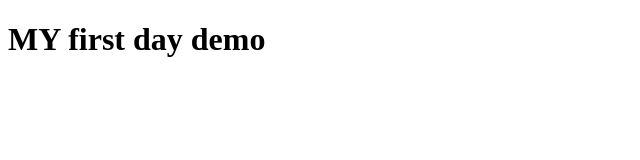
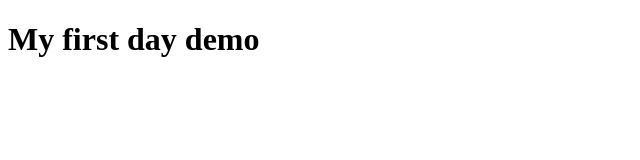
Before and after one commit to Ybyonas1/first-day-demo1, a plain HTML site: page index.html in a window 1280 px wide. Shown: the whole page, without its empty margins (0-640 px from the left). Drawn offline with Linux system fonts and the light colour scheme.

Commit message:
sec commit

```diff
--- a/index.html
+++ b/index.html
@@ -7,6 +7,6 @@
     <title>My First Day Demo</title>
 </head>
 <body>
-    <h1>MY first day demo</h1>
+    <h1>My first day demo</h1>
 </body>
 </html>
```
